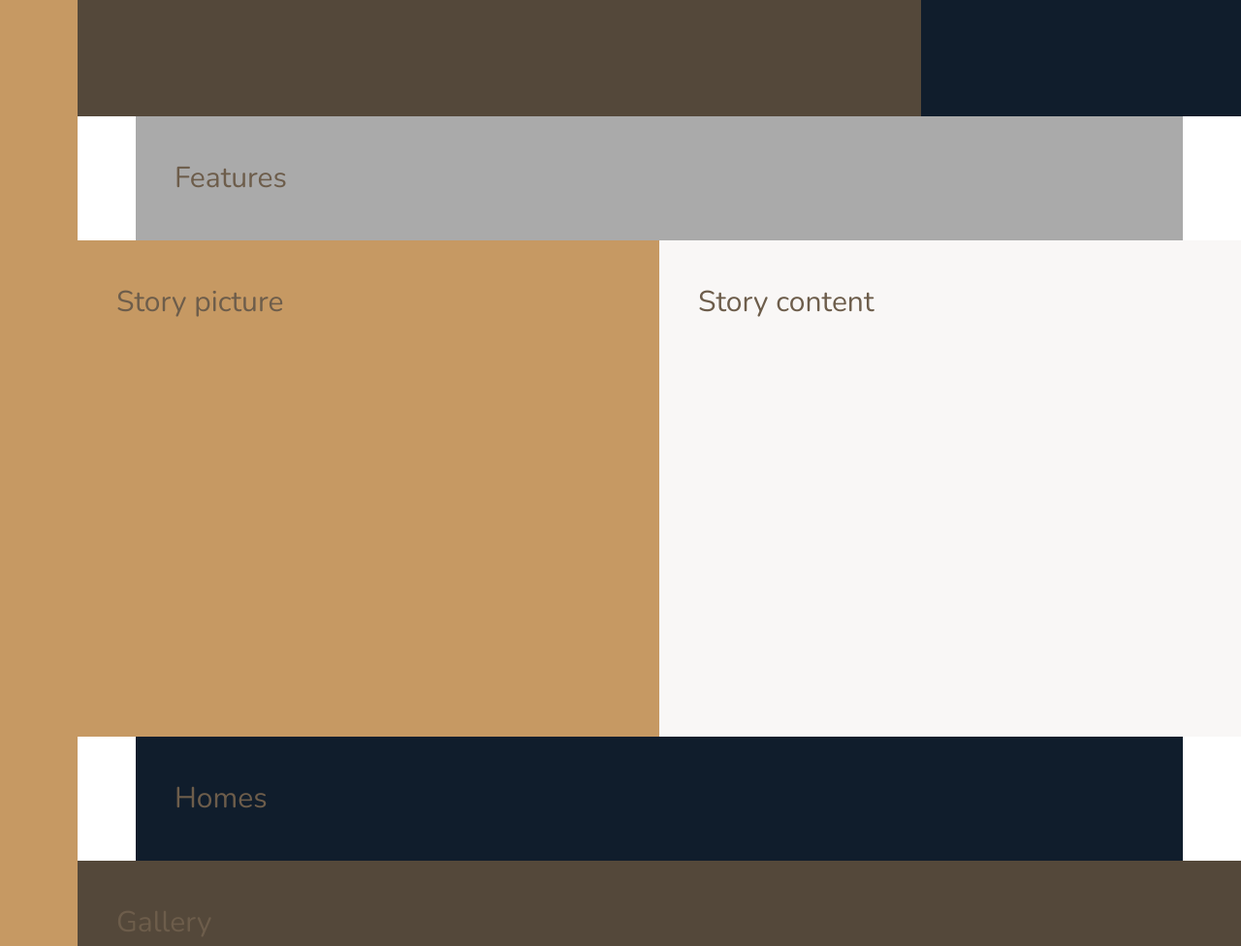
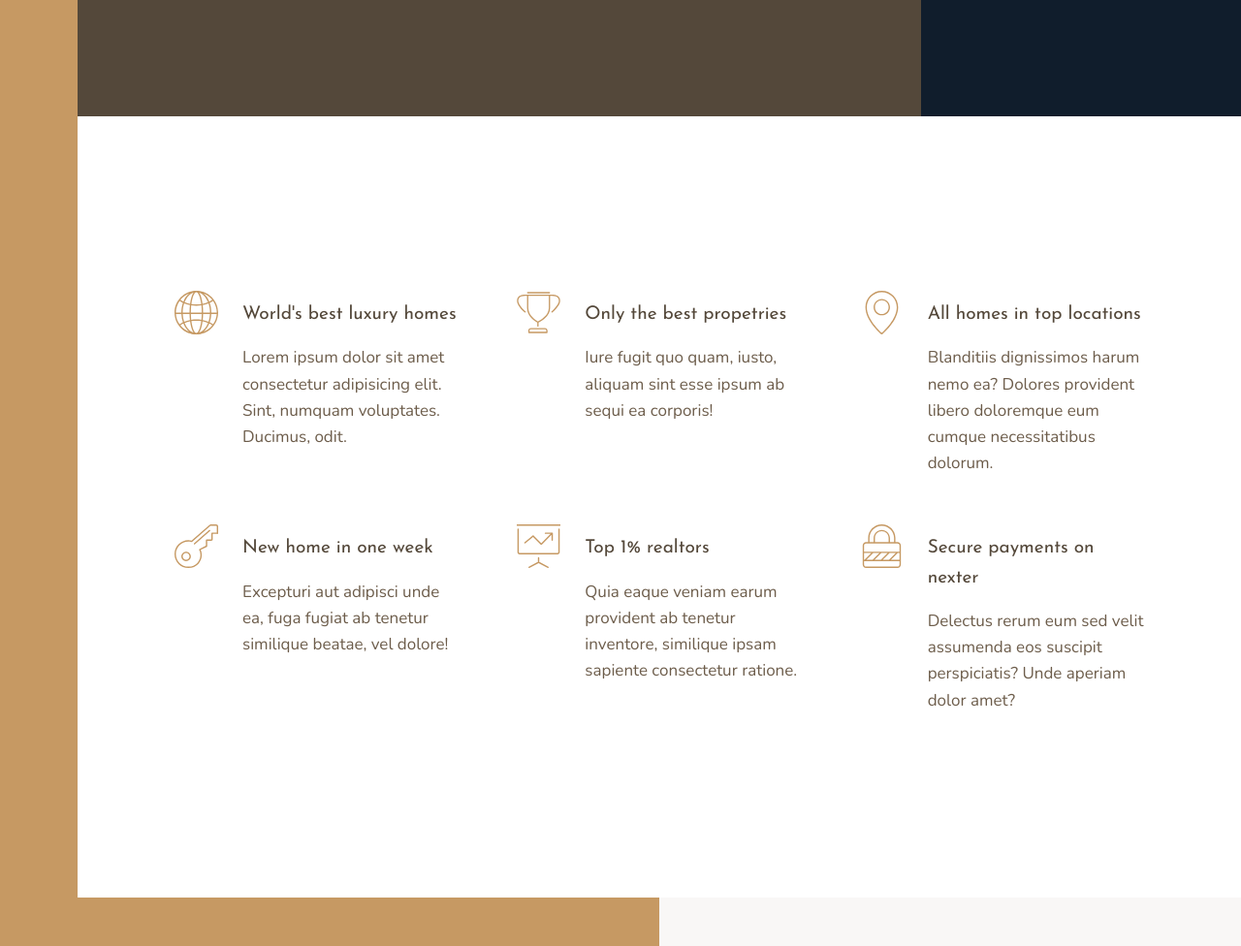
Before and after one commit to Spri85/nexter, a website: page index.html in a window 1280 px wide. Shown: the part 520-1496 px from the top of the page at 97% size. Drawn offline with nearby package versions, Linux system fonts and the light colour scheme.

Commit message:
implements feature section

```diff
--- a/index.html
+++ b/index.html
@@ -27,7 +27,55 @@
     </div>
 
     <seaction class="features">
-        Features
+        <div class="feature">
+            <svg class="feature__icon">
+                <use xlink:href="img/sprite.svg#icon-global"></use>
+            </svg>
+            <h4 class="heading-4 heading-4--dark">World's best luxury homes</h4>
+            <p class="feature__text">Lorem ipsum dolor sit amet consectetur adipisicing elit. Sint, numquam voluptates. Ducimus, odit.</p>
+        </div>
+
+        <div class="feature">
+            <svg class="feature__icon">
+                <use xlink:href="img/sprite.svg#icon-trophy"></use>
+            </svg>
+            <h4 class="heading-4 heading-4--dark">Only the best propetries</h4>
+            <p class="feature__text">Iure fugit quo quam, iusto, aliquam sint esse ipsum ab sequi ea corporis!</p>
+        </div>
+
+        <div class="feature">
+            <svg class="feature__icon">
+                <use xlink:href="img/sprite.svg#icon-map-pin"></use>
+            </svg>
+            <h4 class="heading-4 heading-4--dark">All homes in top locations</h4>
+            <p class="feature__text">Blanditiis dignissimos harum nemo ea? Dolores provident libero doloremque eum cumque necessitatibus dolorum.</p>
+        </div>
+
+        <div class="feature">
+            <svg class="feature__icon">
+                <use xlink:href="img/sprite.svg#icon-key"></use>
+            </svg>
+            <h4 class="heading-4 heading-4--dark">New home in one week</h4>
+            <p class="feature__text">Excepturi aut adipisci unde ea, fuga fugiat ab tenetur similique beatae, vel dolore!</p>
+        </div>
+
+        <div class="feature">
+            <svg class="feature__icon">
+                <use xlink:href="img/sprite.svg#icon-presentation"></use>
+            </svg>
+            <h4 class="heading-4 heading-4--dark">Top 1% realtors</h4>
+            <p class="feature__text">Quia eaque veniam earum provident ab tenetur inventore, similique ipsam sapiente consectetur ratione.
+            </p>
+        </div>
+
+        <div class="feature">
+            <svg class="feature__icon">
+                <use xlink:href="img/sprite.svg#icon-lock"></use>
+            </svg>
+            <h4 class="heading-4 heading-4--dark">Secure payments on nexter</h4>
+            <p class="feature__text">Delectus rerum eum sed velit assumenda eos suscipit perspiciatis? Unde aperiam dolor amet?
+            </p>
+        </div>
     </seaction>
 
     <div class="story__pictures">
--- a/sass/_features.scss
+++ b/sass/_features.scss
@@ -1,4 +1,25 @@
 .features {
-  background-color: $color-grey-light-2;
   grid-column: center-start / center-end;
+  margin: 15rem 0;
+  display: grid; // grid-template-columns: repeat(3, 1fr);
+  grid-template-columns: repeat(auto-fit, minmax(25rem, 1fr));
+  gap: 6rem;
+  align-items: start;
 }
+
+.feature {
+  display: grid;
+  grid-template-columns: min-content 1fr;
+  grid-row-gap: 1.5rem;
+  grid-column-gap: 2.5rem;
+  &__icon {
+    fill: $color-primary;
+    width: 4.5rem;
+    height: 4.5rem;
+    grid-row: 1 / span 2;
+    transform: translateY(-1rem);
+  }
+  &__text {
+    font-size: 1.7rem;
+  }
+}
--- a/sass/_typography.scss
+++ b/sass/_typography.scss
@@ -0,0 +1,27 @@
+%heading {
+  font-family: $font-display;
+  font-weight: 400;
+}
+
+.heading-1 {
+  @extend %heading;
+}
+
+.heading-2 {
+  @extend %heading;
+}
+
+.heading-3 {
+  @extend %heading;
+}
+
+.heading-4 {
+  @extend %heading;
+  font-size: 1.9rem;
+  &--light {
+    color: $color-grey-light-1;
+  }
+  &--dark {
+    color: $color-grey-dark-1;
+  }
+}
```
Also changed, not shown: css/style.css.
